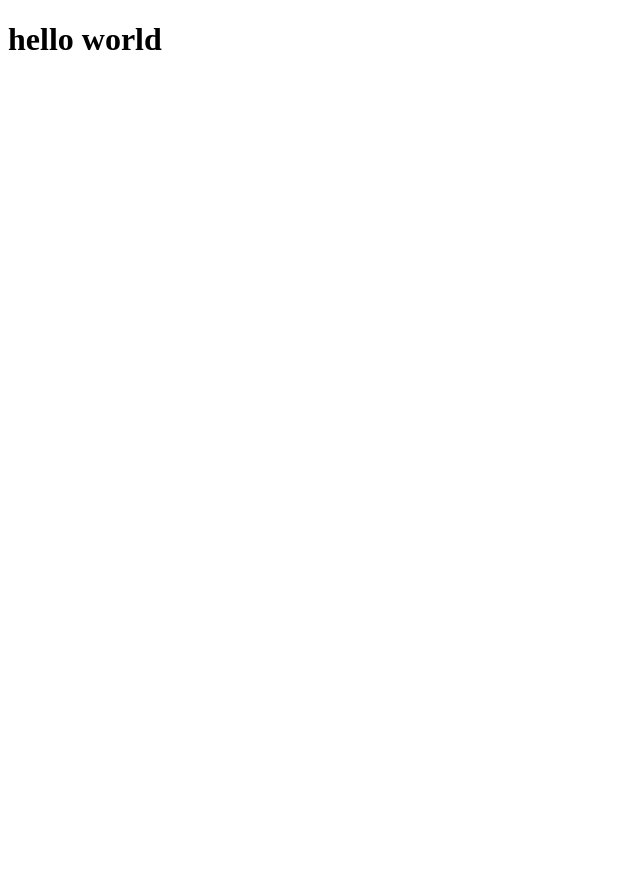
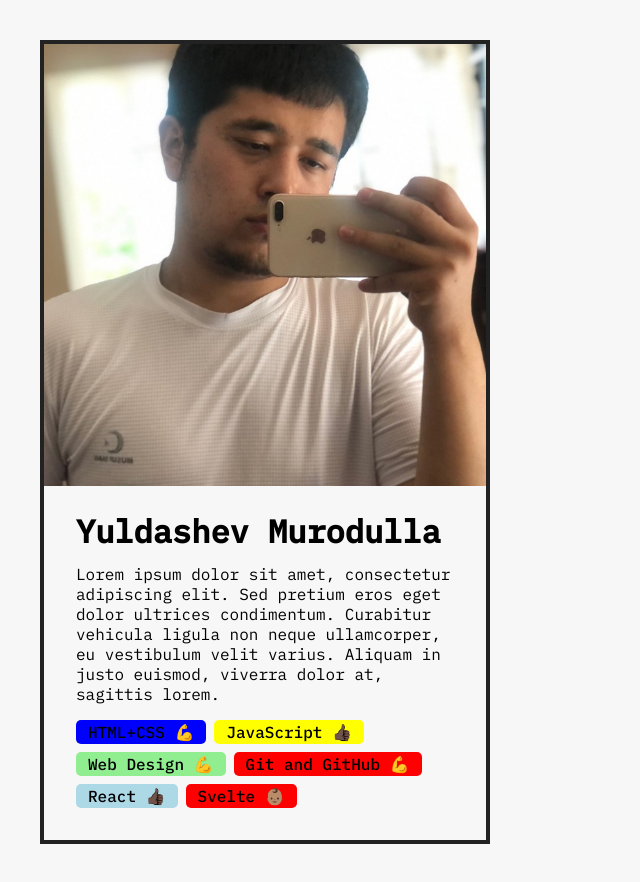
Before and after one commit to Yokubjanovichh/jones-schedetman-react-lessons, a React (Create React App) app: page / in a window 1280 px wide. Shown: the whole page, without its empty margins (0-640 px from the left). Before the commit the page ends 800 px from the top, so only its background shows below. Built offline with nearby package versions, Linux system fonts and the light colour scheme.

Commit message:
first coding-challandge

```diff
--- a/src/App.js
+++ b/src/App.js
@@ -1,8 +1,45 @@
+import "./main.css";
+import avatar from "./rasmim.jpeg";
+function App() {
+  return (
+    <div className="card">
+      <Avatar link={avatar} />
+      <div className="data">
+        <h1>Yuldashev Murodulla</h1>
+        <Intro text="Lorem ipsum dolor sit amet, consectetur adipiscing elit. Sed pretium eros eget dolor ultrices condimentum. Curabitur vehicula ligula non neque ullamcorper, eu vestibulum velit varius. Aliquam in justo euismod, viverra dolor at, sagittis lorem." />
+        <SkillList />
+      </div>
+    </div>
+  );
+}
 
-function App() {
-  return <div className="App">
-    <h1>hello world</h1>
-  </div>;
+function Avatar(props) {
+  return <img src={props.link} className="avatar" alt="avatar" />;
+}
+
+function Intro(props) {
+  return <p>{props.text}</p>;
+}
+
+function SkillList(props) {
+  return (
+    <div className="skill-list">
+      <Skill color="blue" body="HTML+CSS 💪" />
+      <Skill color="yellow" body="JavaScript 👍🏿" />
+      <Skill color="lightgreen" body="Web Design 💪" />
+      <Skill color="red" body="Git and GitHub 💪" />
+      <Skill color="lightblue" body="React 👍🏿" />
+      <Skill color="red" body="Svelte 👶🏽" />
+    </div>
+  );
+}
+
+function Skill(props) {
+  return (
+    <div className="skill" style={{ background: props.color }}>
+      {props.body}
+    </div>
+  );
 }
 
 export default App;
--- /dev/null
+++ b/src/main.css
@@ -0,0 +1,54 @@
+@import url("https://fonts.googleapis.com/css2?family=IBM+Plex+Mono:wght@300;400;500&display=swap");
+
+* {
+  margin: 0;
+  padding: 0;
+  box-sizing: border-box;
+}
+
+body {
+  font-family: "IBM Plex Mono", sans-serif;
+  background-color: #f7f7f7;
+}
+
+h1 {
+  margin-bottom: 12px;
+}
+
+.card {
+  width: 450px;
+  margin: 40px;
+  border: 4px solid #222;
+}
+
+.card::after {
+  content: "";
+  display: block;
+}
+
+.avatar {
+  width: 100%;
+  display: block;
+}
+
+.data {
+  padding: 32px;
+  padding-top: 24px;
+}
+
+.skill-list {
+  list-style: none;
+  display: flex;
+  flex-wrap: wrap;
+  gap: 8px;
+  margin-top: 16px;
+}
+
+.skill {
+  padding: 2px 12px;
+  border-radius: 5px;
+  display: flex;
+  align-items: center;
+  gap: 8px;
+  font-weight: 500;
+}
```
Also changed, not shown: src/index.js (+4 -5 lines), src/rasmim.jpeg (added).
